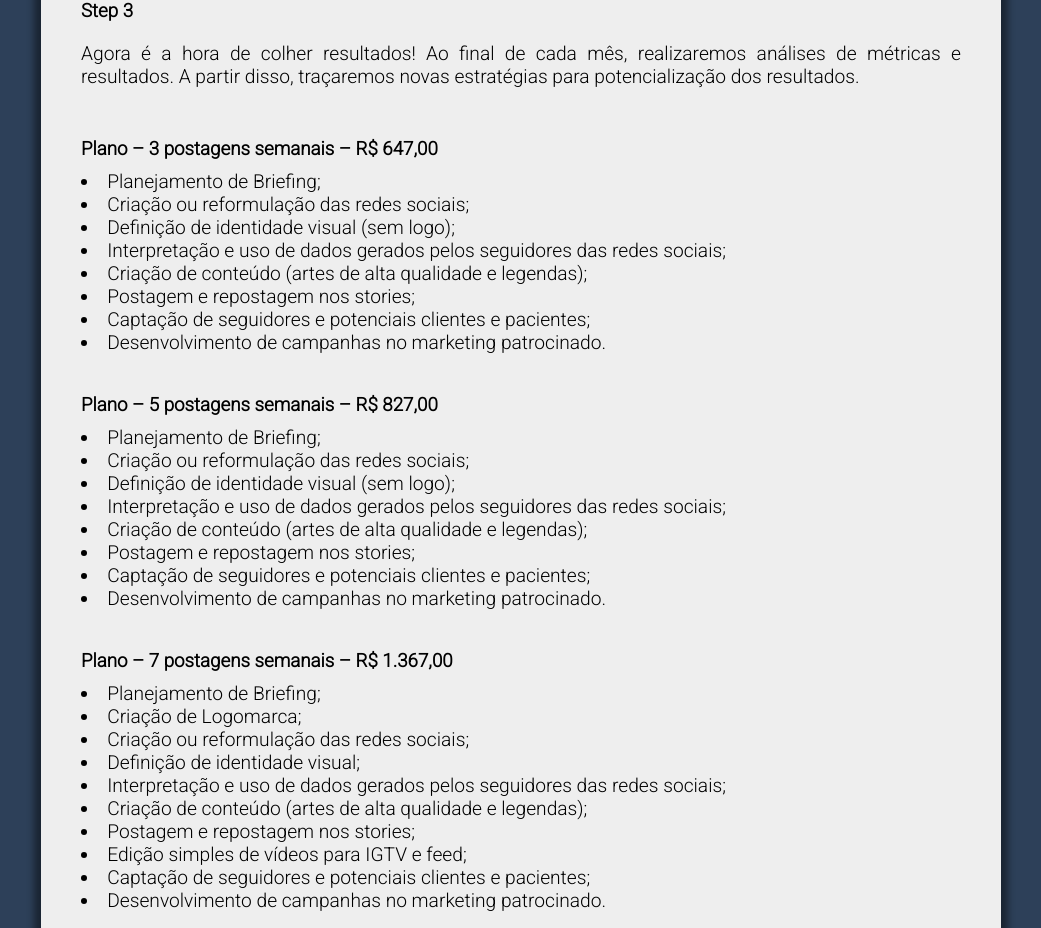
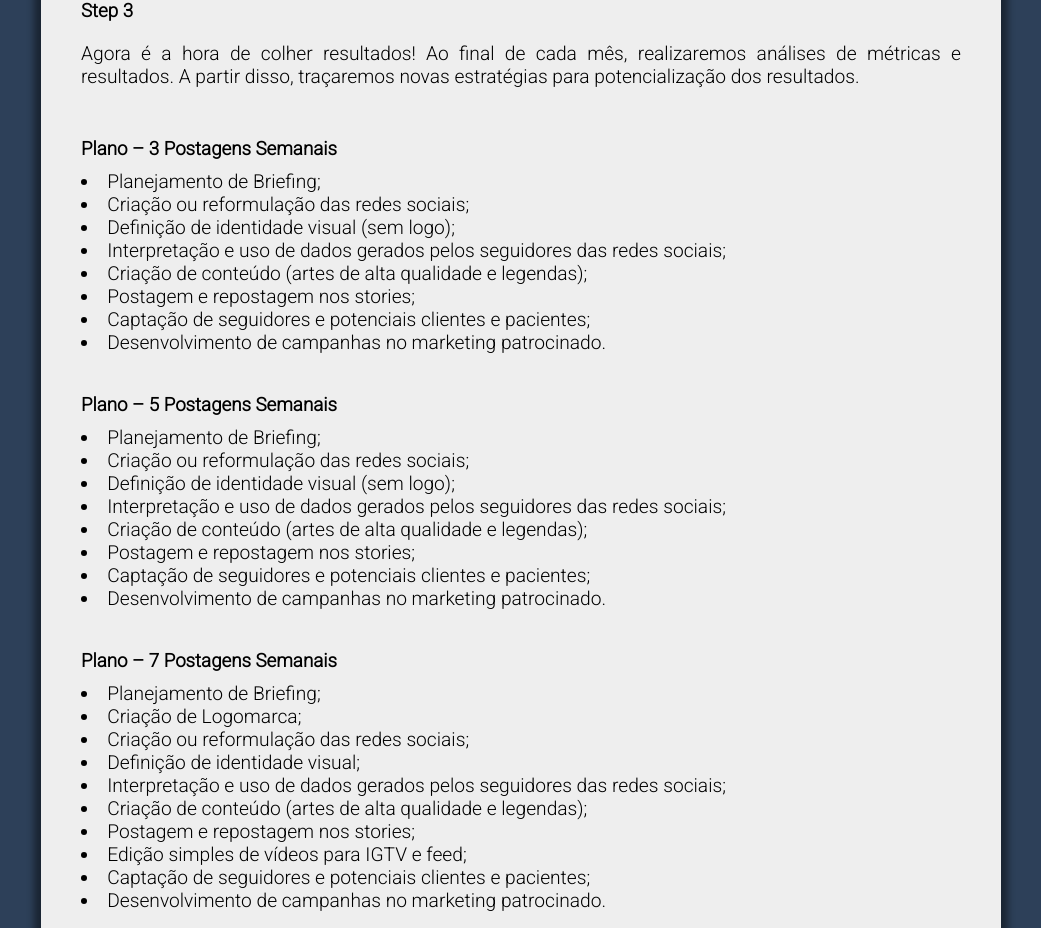
Before and after one commit to ThiagoBAC/Gabriela, a plain HTML site: page index.html in a window 1280 px wide. Shown: the part 1092-2020 px from the top of the page, without its empty margins (119-1160 px from the left). Drawn offline with Linux system fonts and the light colour scheme; a web font is replaced by a local one.

Commit message:
exclusão dos valores

```diff
--- a/index.html
+++ b/index.html
@@ -134,7 +134,7 @@
 
         <section id="p3">
             <h3>
-                Plano – 3 postagens semanais – R$ 647,00
+                Plano – 3 Postagens Semanais
             </h3>
             <ul>
                 <li>Planejamento de Briefing;</li>
@@ -150,7 +150,7 @@
 
         <section id="p5">
             <h3>
-                Plano – 5 postagens semanais – R$ 827,00
+                Plano – 5 Postagens Semanais
             </h3>
             <ul>
                 <li>Planejamento de Briefing;</li>
@@ -166,7 +166,7 @@
 
         <section id="p7">
             <h3>
-                Plano – 7 postagens semanais – R$ 1.367,00
+                Plano – 7 Postagens Semanais
             </h3>
             <ul>
                 <li>Planejamento de Briefing;</li>
```
